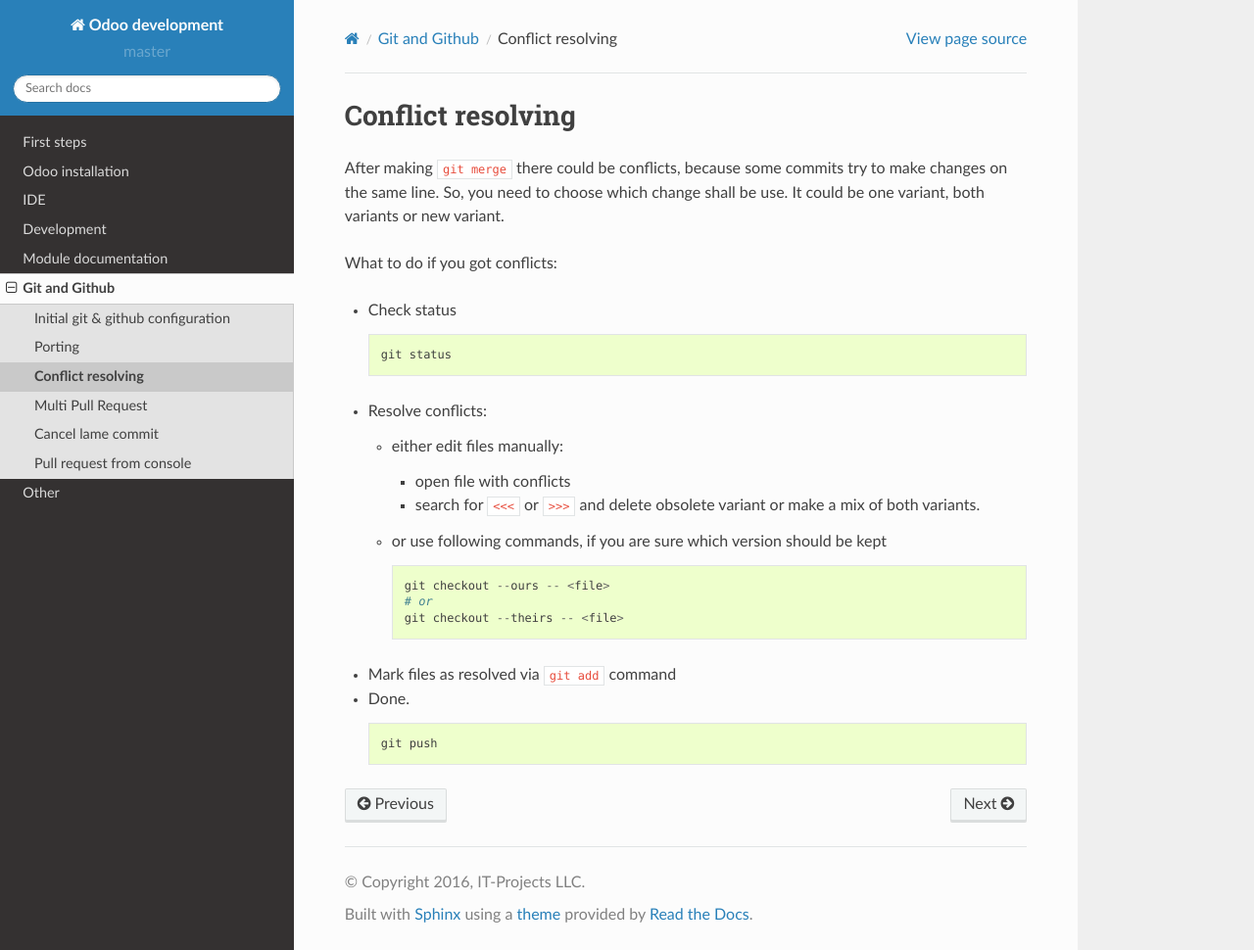
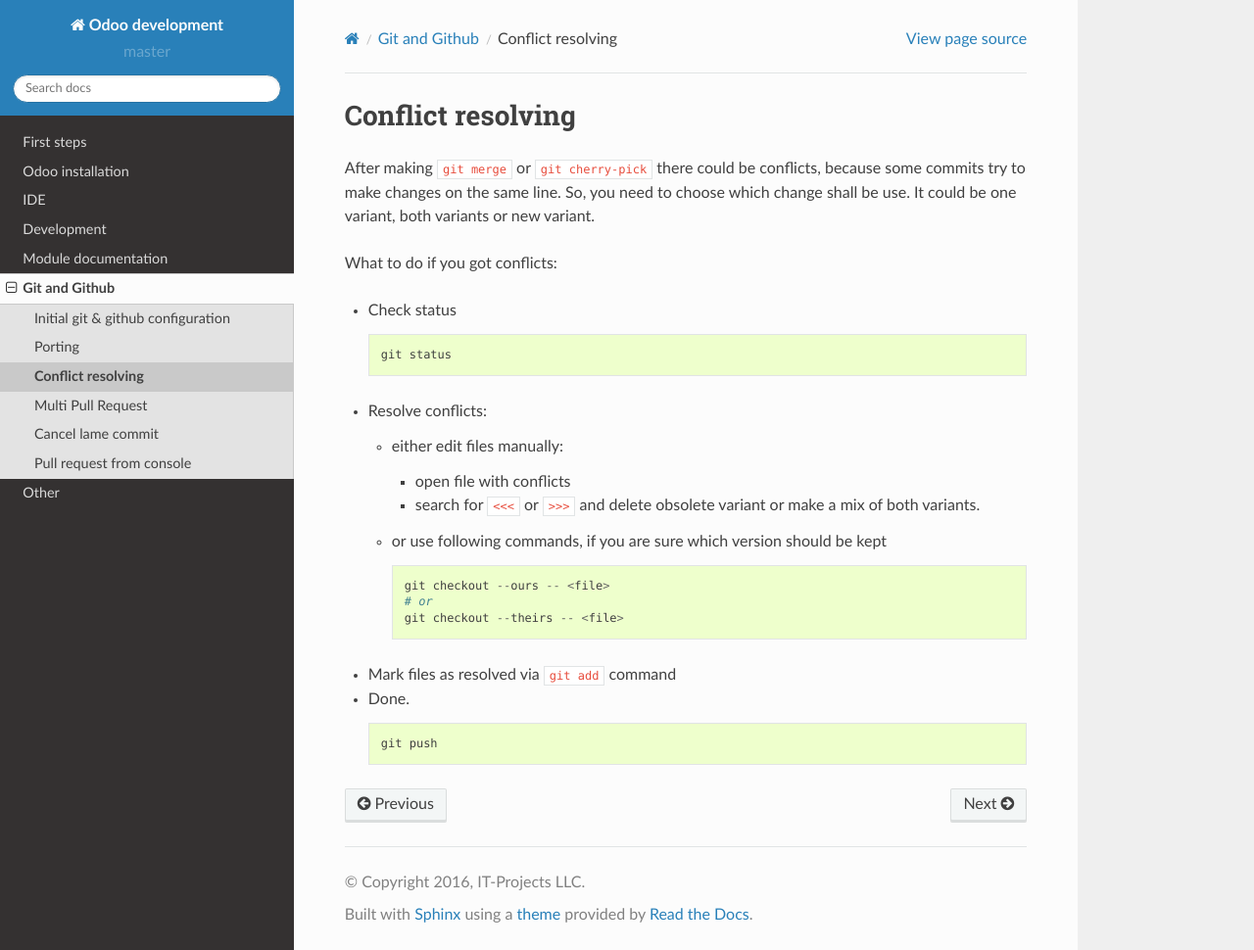
Before and after one commit to itpp-labs/odoo-development, a Sphinx documentation site: the page built from docs/git/conflicts.rst, in a window 1280 px wide and 970 px high. Shown: the whole window at 98% size. Built offline with Sphinx 7.4.7 and the Read the Docs theme 2.0.0, drawn with Linux system fonts in a browser that asks for light colours.

Commit message:
Confilcts resolving is applied for cherry-pick too

```diff
--- a/docs/git/conflicts.rst
+++ b/docs/git/conflicts.rst
@@ -1,7 +1,7 @@
 Conflict resolving
 ==================
 
-After making ``git merge`` there could be conflicts, because some commits try to make changes on the same line. So, you need to choose which change shall be use. It could be one variant, both variants or new variant.
+After making ``git merge`` or ``git cherry-pick`` there could be conflicts, because some commits try to make changes on the same line. So, you need to choose which change shall be use. It could be one variant, both variants or new variant.
 
 What to do if you got conflicts:
 
```
